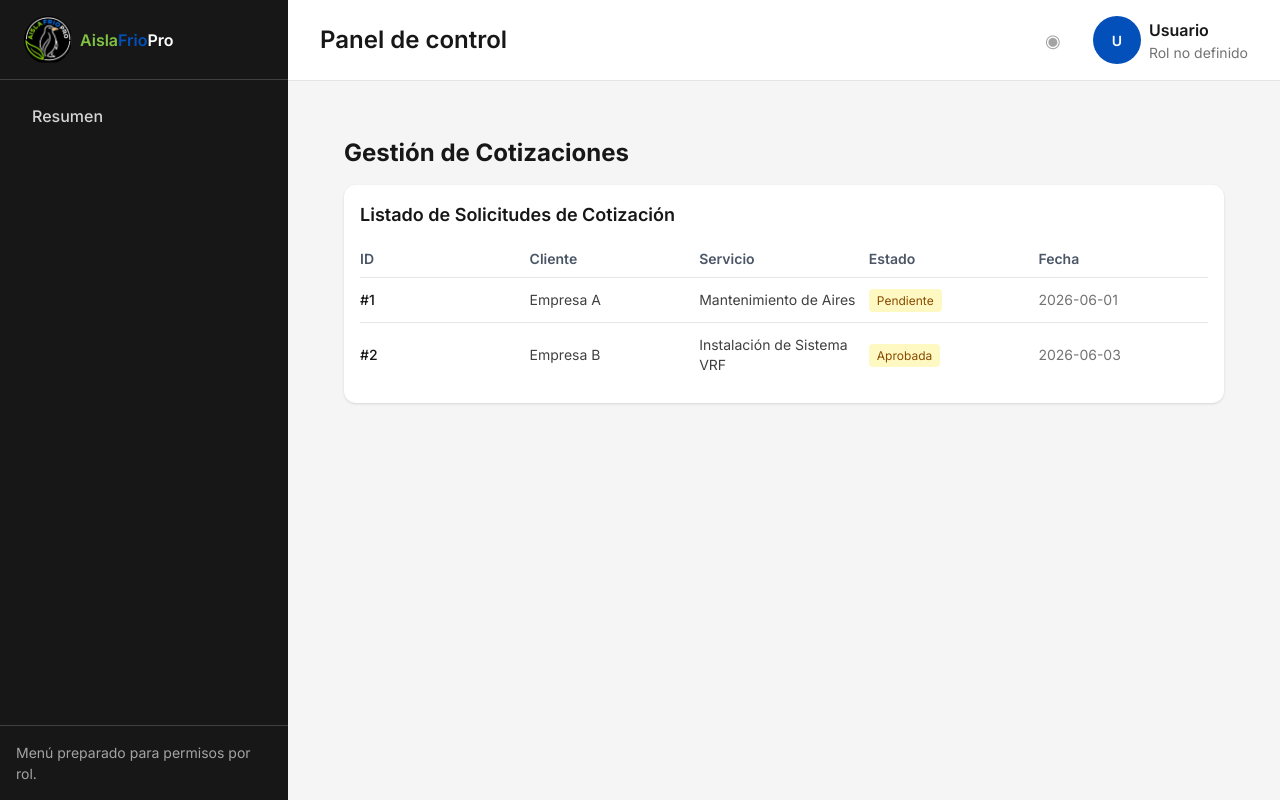
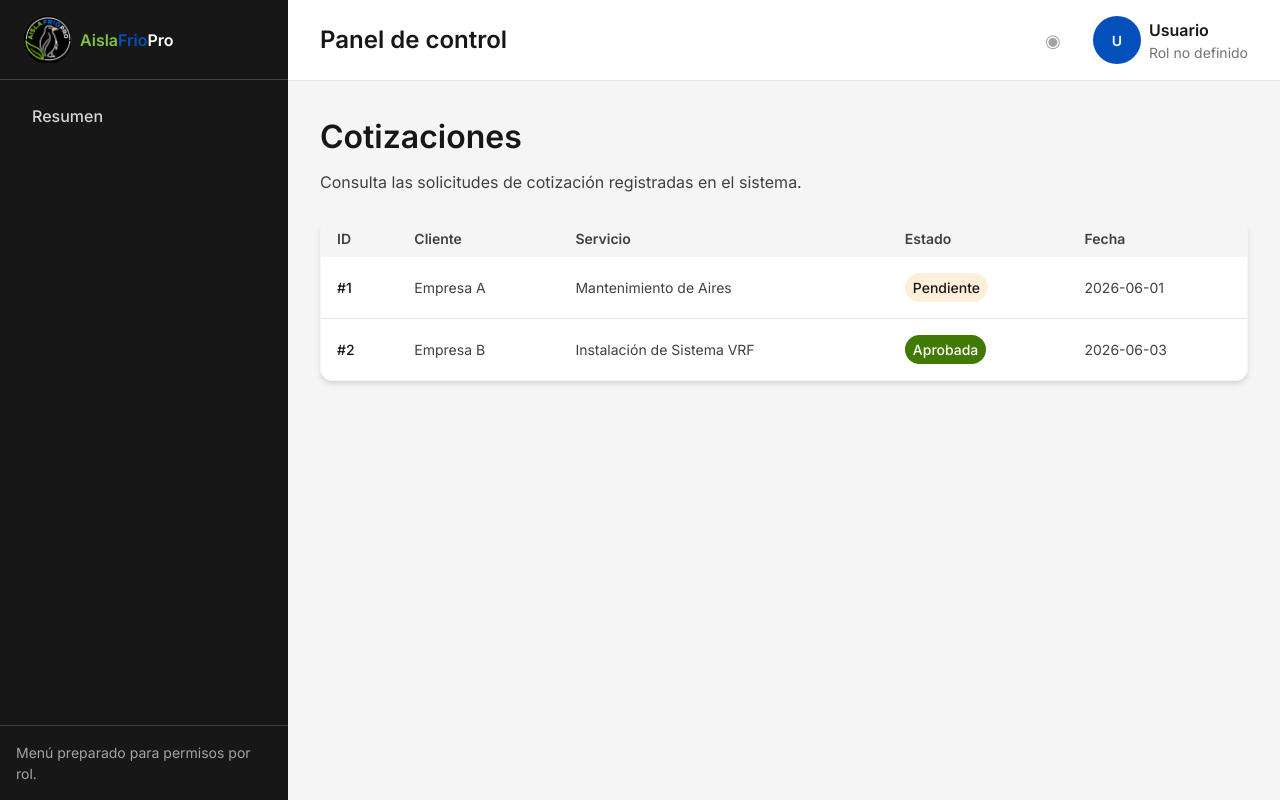
Before and after one commit to aislafriopro-gif/aislafrioproFrontend, a Next.js app: page /cotizaciones in a window 1280 px wide. Built offline with nearby package versions, Linux system fonts and the light colour scheme; no server answers.

Commit message:
fix: unificar estilos y corregir bugs visuales

```diff
--- a/src/app/(dashboard)/cotizaciones/page.tsx
+++ b/src/app/(dashboard)/cotizaciones/page.tsx
@@ -1,11 +1,19 @@
 
-import QuoteRequestsView from '@/components/quote-requests/QuoteRequestsView';
+import QuoteRequestsView from "@/components/quote-requests/QuoteRequestsView";
+import { PageHeader } from "@/components/dashboard/PageHeader/PageHeader";
 
 export default function CotizacionesPage() {
-    return (
-    <div className="p-6">
-        <h1 className="text-2xl font-bold mb-4">Gestión de Cotizaciones</h1>
+  return (
+    <section aria-labelledby="quotes-content-title">
+      <PageHeader
+        id="quotes-content-title"
+        title="Cotizaciones"
+        description="Consulta las solicitudes de cotización registradas en el sistema."
+      />
+
+      <div className="mt-lg">
         <QuoteRequestsView />
-    </div>
-    );
+      </div>
+    </section>
+  );
 }
--- a/src/app/(dashboard)/usuarios/page.tsx
+++ b/src/app/(dashboard)/usuarios/page.tsx
@@ -34,7 +34,7 @@ export default function Page() {
           emptyState={
             <EmptyState
               title="No hay usuarios para mostrar"
-              description="El listado estará disponible cuando se implemente la integración correspondiente."
+              description="Listado pendiente de integración."
             />
           }
         />
--- a/src/app/(public)/servicios/page.tsx
+++ b/src/app/(public)/servicios/page.tsx
@@ -83,11 +83,18 @@ export default function Page() {
   return (
     <>
       {isLoading && (
-        <div className="py-4 text-center text-sm text-gray-500">Cargando servicios en tiempo real...</div>
+        <div className="py-md text-center text-small text-gray-500">
+          Cargando servicios en tiempo real...
+        </div>
       )}
 
       {error && (
-        <div className="py-4 text-center text-sm text-red-500">Aviso: Usando versión estática temporalmente.</div>
+        <div
+          role="status"
+          className="py-md text-center text-small text-accent-strong"
+        >
+          Aviso: Usando versión estática temporalmente.
+        </div>
       )}
 
       <Services
--- a/src/components/common/EmptyState/EmptyState.tsx
+++ b/src/components/common/EmptyState/EmptyState.tsx
@@ -29,7 +29,7 @@ export function EmptyState({
 
       <h3 className="text-body font-semibold text-gray-900">{title}</h3>
 
-      <p className="mt-sm max-w-md text-small leading-relaxed text-gray-600">
+      <p className="mt-sm w-full text-left text-small leading-relaxed text-gray-600">
         {description}
       </p>
 
--- a/src/components/layout/Navbar/Navbar.tsx
+++ b/src/components/layout/Navbar/Navbar.tsx
@@ -90,7 +90,7 @@ export function Navbar({
             aria-expanded={open}
             aria-controls={menuId}
             onClick={() => setOpen((current) => !current)}
-            className="inline-flex size-xxl items-center justify-center rounded-md text-white transition-colors hover:bg-gray-100 focus-visible:outline-none focus-visible:ring-2 focus-visible:ring-primary active:bg-gray-200 tablet:hidden"
+            className="inline-flex size-xxl items-center justify-center rounded-md text-white transition-colors hover:bg-gray-700 focus-visible:outline-none focus-visible:ring-2 focus-visible:ring-accent active:bg-gray-700 tablet:hidden"
           >
             <span aria-hidden="true" className="text-h4">
               {open ? "×" : "☰"}
--- a/src/components/quote-requests/QuoteRequestsView.tsx
+++ b/src/components/quote-requests/QuoteRequestsView.tsx
@@ -1,5 +1,8 @@
-// src/components/quote-requests/QuoteRequestsView.tsx
-import React from 'react';
+import {
+  DataTable,
+  type IDataTableRow,
+} from "@/components/dashboard/DataTable/DataTable";
+import { Badge } from "@/components/ui/Badge/Badge";
 
 interface QuoteRequest {
   id: number;
@@ -9,43 +12,57 @@ interface QuoteRequest {
   fecha: string;
 }
 
-const mockCotizaciones: QuoteRequest[] = [
-  { id: 1, cliente: 'Empresa A', servicio: 'Mantenimiento de Aires', estado: 'Pendiente', fecha: '2026-06-01' },
-  { id: 2, cliente: 'Empresa B', servicio: 'Instalación de Sistema VRF', estado: 'Aprobada', fecha: '2026-06-03' },
+const mockCotizaciones: readonly QuoteRequest[] = [
+  {
+    id: 1,
+    cliente: "Empresa A",
+    servicio: "Mantenimiento de Aires",
+    estado: "Pendiente",
+    fecha: "2026-06-01",
+  },
+  {
+    id: 2,
+    cliente: "Empresa B",
+    servicio: "Instalación de Sistema VRF",
+    estado: "Aprobada",
+    fecha: "2026-06-03",
+  },
 ];
+
+const columns = [
+  { id: "id", label: "ID" },
+  { id: "client", label: "Cliente" },
+  { id: "service", label: "Servicio" },
+  { id: "status", label: "Estado" },
+  { id: "date", label: "Fecha" },
+] as const;
+
+const statusVariants = {
+  Pendiente: "accent",
+  Aprobada: "secondary",
+  Rechazada: "neutral",
+} as const;
+
+const rows: readonly IDataTableRow[] = mockCotizaciones.map((quote) => ({
+  id: String(quote.id),
+  cells: {
+    id: <span className="font-medium text-gray-900">#{quote.id}</span>,
+    client: quote.cliente,
+    service: quote.servicio,
+    status: (
+      <Badge variant={statusVariants[quote.estado]}>{quote.estado}</Badge>
+    ),
+    date: quote.fecha,
+  },
+}));
 
 export default function QuoteRequestsView() {
   return (
-    <div className="bg-white shadow rounded-lg p-4">
-      <h2 className="text-lg font-semibold mb-3">Listado de Solicitudes de Cotización</h2>
-
-      {/* Contenedor principal de la lista */}
-      <ul className="divide-y divide-gray-200">
-
-        {/* Cabecera simulada con un li */}
-        <li className="grid grid-cols-5 py-2 font-semibold text-gray-600 text-sm">
-          <span>ID</span>
-          <span>Cliente</span>
-          <span>Servicio</span>
-          <span>Estado</span>
-          <span>Fecha</span>
-        </li>
-
-        {/* Elementos mapeados */}
-        {mockCotizaciones.map((cotizacion) => (
-          <li key={cotizacion.id} className="grid grid-cols-5 py-3 items-center text-sm hover:bg-gray-50">
-            <span className="font-medium text-gray-900">#{cotizacion.id}</span>
-            <span className="text-gray-700">{cotizacion.cliente}</span>
-            <span className="text-gray-700">{cotizacion.servicio}</span>
-            <div>
-              <span className="px-2 py-1 text-xs rounded bg-yellow-100 text-yellow-800">
-                {cotizacion.estado}
-              </span>
-            </div>
-            <span className="text-gray-500">{cotizacion.fecha}</span>
-          </li>
-        ))}
-      </ul>
-    </div>
+    <DataTable
+      caption="Listado de solicitudes de cotización"
+      columns={columns}
+      rows={rows}
+      emptyState={null}
+    />
   );
 }
```
